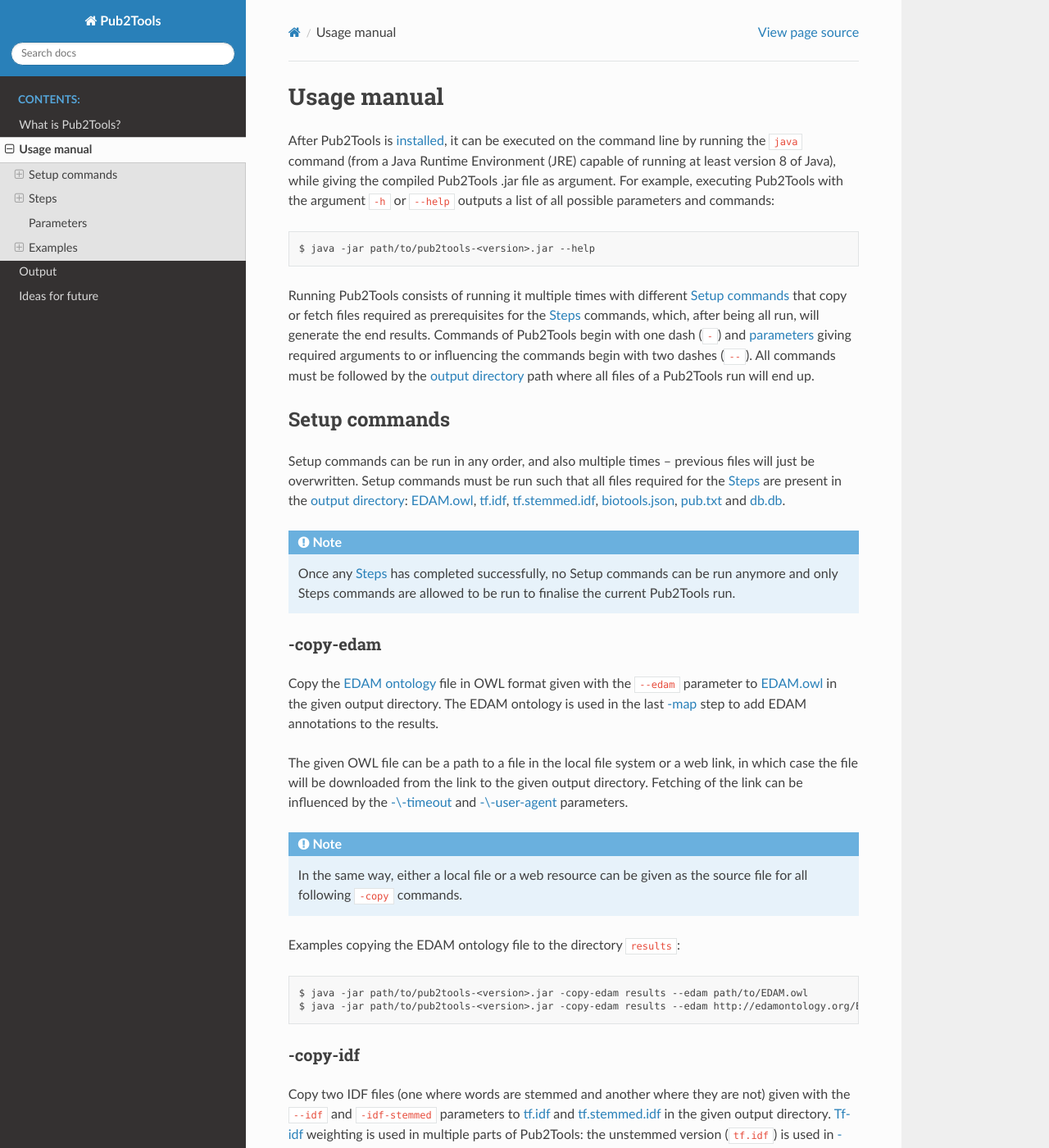
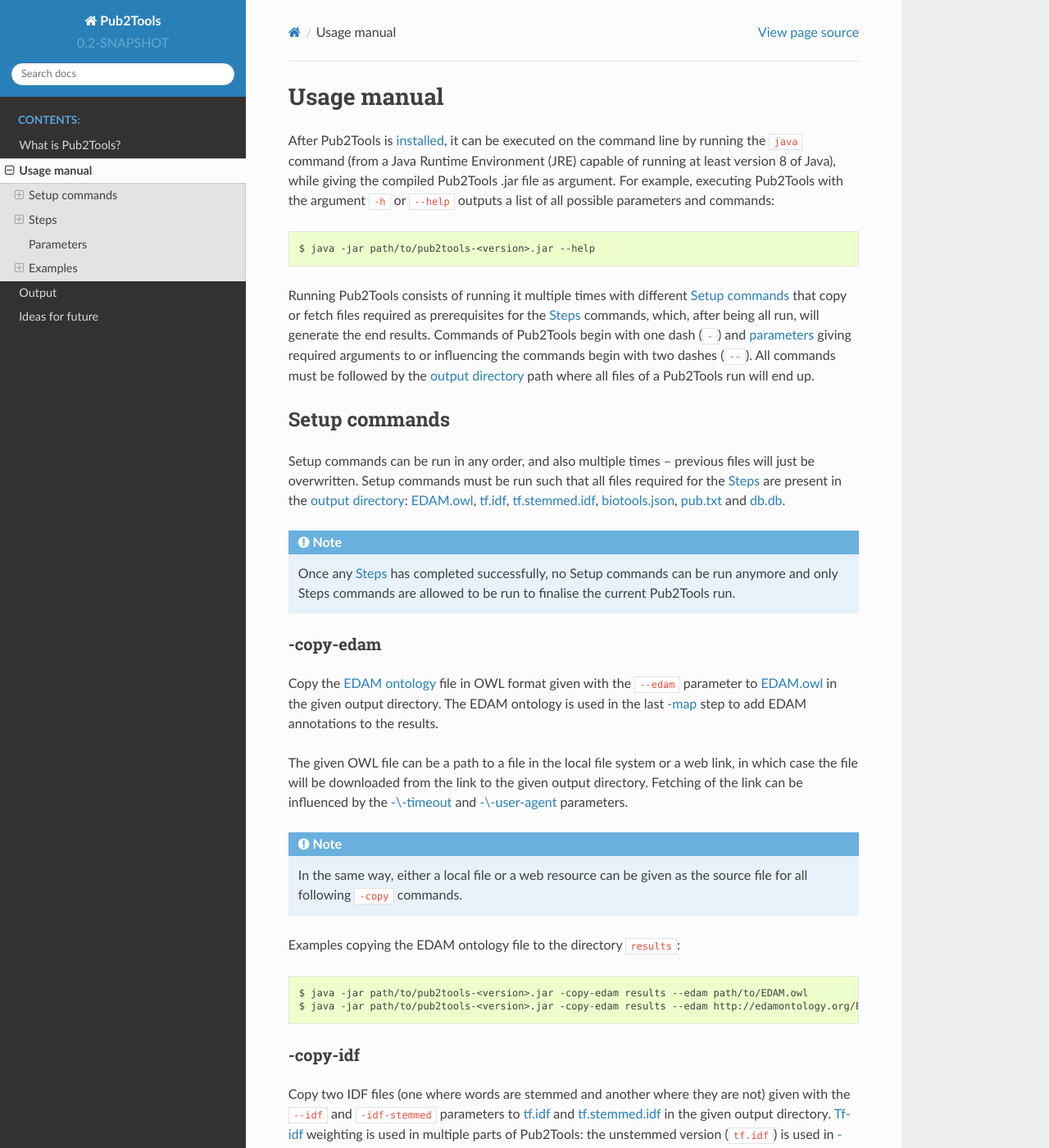
Before and after one commit to bio-tools/pub2tools, a Sphinx documentation site: the page built from docs/usage.rst, in a window 1280 px wide and 1400 px high. Shown: the whole window at 82% size. Built offline with Sphinx 7.4.7 and the Read the Docs theme 2.0.0, drawn with Linux system fonts in a browser that asks for light colours.

Commit message:
update docs

```diff
--- a/docs/conf.py
+++ b/docs/conf.py
@@ -1,60 +1,14 @@
 # Configuration file for the Sphinx documentation builder.
-#
-# This file only contains a selection of the most common options. For a full
-# list see the documentation:
 # http://www.sphinx-doc.org/en/master/config
 
+project = 'Pub2Tools'
+author = 'Erik Jaaniso'
+copyright = '2018-2019, Erik Jaaniso'
+version = '0.2-SNAPSHOT'
+release = '0.2-SNAPSHOT'
 
-# https://github.com/readthedocs/readthedocs.org/issues/2569
 master_doc = 'index'
-
-
-# -- Path setup --------------------------------------------------------------
-
-# If extensions (or modules to document with autodoc) are in another directory,
-# add these directories to sys.path here. If the directory is relative to the
-# documentation root, use os.path.abspath to make it absolute, like shown here.
-#
-# import os
-# import sys
-# sys.path.insert(0, os.path.abspath('.'))
-
-
-# -- Project information -----------------------------------------------------
-
-project = 'Pub2Tools'
-copyright = '2018-2019, Erik Jaaniso'
-author = 'Erik Jaaniso'
-
-# The full version, including alpha/beta/rc tags
-release = '0.2'
-
-
-# -- General configuration ---------------------------------------------------
-
-# Add any Sphinx extension module names here, as strings. They can be
-# extensions coming with Sphinx (named 'sphinx.ext.*') or your custom
-# ones.
-extensions = [
-]
-
-# Add any paths that contain templates here, relative to this directory.
-templates_path = ['_templates']
-
-# List of patterns, relative to source directory, that match files and
-# directories to ignore when looking for source files.
-# This pattern also affects html_static_path and html_extra_path.
 exclude_patterns = ['_build', 'Thumbs.db', '.DS_Store']
 
-
-# -- Options for HTML output -------------------------------------------------
-
-# The theme to use for HTML and HTML Help pages.  See the documentation for
-# a list of builtin themes.
-#
 html_theme = "sphinx_rtd_theme"
-
-# Add any paths that contain custom static files (such as style sheets) here,
-# relative to this directory. They are copied after the builtin static files,
-# so a file named "default.css" will overwrite the builtin "default.css".
-#html_static_path = ['_static']
+pygments_style = 'sphinx'
--- a/docs/output.rst
+++ b/docs/output.rst
@@ -533,7 +533,7 @@
 
 As an example, consider the following new entry:
 
-.. code:: json
+.. code-block:: json
 
   {
     "name" : "PAWER",
--- a/docs/usage.rst
+++ b/docs/usage.rst
@@ -6,7 +6,7 @@
 
 After Pub2Tools is `installed <https://github.com/bio-tools/pub2tools/blob/master/INSTALL.md>`_, it can be executed on the command line by running the ``java`` command (from a Java Runtime Environment (JRE) capable of running at least version 8 of Java), while giving the compiled Pub2Tools .jar file as argument. For example, executing Pub2Tools with the argument ``-h`` or ``--help`` outputs a list of all possible parameters and commands:
 
-.. code:: bash
+.. code-block:: bash
 
   $ java -jar path/to/pub2tools-<version>.jar --help
 
@@ -38,7 +38,7 @@
 
 Examples copying the EDAM ontology file to the directory ``results``:
 
-.. code:: bash
+.. code-block:: bash
 
   $ java -jar path/to/pub2tools-<version>.jar -copy-edam results --edam path/to/EDAM.owl
   $ java -jar path/to/pub2tools-<version>.jar -copy-edam results --edam http://edamontology.org/EDAM.owl
@@ -54,7 +54,7 @@
 
 Example copying the (either downloaded or generated) IDF files from their location on local disk to the ``results`` directory:
 
-.. code:: bash
+.. code-block:: bash
 
   $ java -jar path/to/pub2tools-<version>.jar -copy-idf results --idf path/to/tf.idf --idf-stemmed path/to/tf.stemmed.idf
 
@@ -69,7 +69,7 @@
 
 Example fetching bio.tools content to the ``results`` directory:
 
-.. code:: bash
+.. code-block:: bash
 
   $ java -jar path/to/pub2tools-<version>.jar -get-biotools results
 
@@ -82,7 +82,7 @@
 
 Example copying bio.tools content to the ``results`` directory:
 
-.. code:: bash
+.. code-block:: bash
 
   $ java -jar path/to/pub2tools-<version>.jar -copy-biotools results --biotools path/to/biotools.json
 
@@ -140,14 +140,14 @@
 
 Two equivalent examples fetching all publication IDs for the month of August 2019 to the directory ``results``:
 
-.. code:: bash
+.. code-block:: bash
 
   $ java -jar path/to/pub2tools-<version>.jar -select-pub results --from 2019-08-01 --to 2019-08-31
   $ java -jar path/to/pub2tools-<version>.jar -select-pub results --month 2019-08
 
 Example selecting publication IDs from publications added to Europe PMC on the 23rd of August 2019:
 
-.. code:: bash
+.. code-block:: bash
 
   $ java -jar path/to/pub2tools-<version>.jar -select-pub results --day 2019-08-23
 
@@ -160,7 +160,7 @@
 
 Example copying the file containing publication IDs to the ``results`` directory:
 
-.. code:: bash
+.. code-block:: bash
 
   $ java -jar path/to/pub2tools-<version>.jar -copy-pub results --pub path/to/pub.txt
 
@@ -178,7 +178,7 @@
 
 Example initialising an empty database file to the ``results`` directory:
 
-.. code:: bash
+.. code-block:: bash
 
   $ java -jar path/to/pub2tools-<version>.jar -init-db results
 
@@ -191,7 +191,7 @@
 
 Example copying an existing database to the ``results`` directory:
 
-.. code:: bash
+.. code-block:: bash
 
   $ java -jar path/to/pub2tools-<version>.jar -copy-db results --db path/to/db.db
 
@@ -215,7 +215,7 @@
 
 Example of running the step with some non-default parameter values:
 
-.. code:: bash
+.. code-block:: bash
 
   $ java -jar path/to/pub2tools-<version>.jar -fetch-pub results --timeout 30000 --journalsYaml fixes.yaml --fetcher-threads 16
 
@@ -264,7 +264,7 @@
 
 Example of running the step:
 
-.. code:: bash
+.. code-block:: bash
 
   $ java -jar path/to/pub2tools-<version>.jar -pass1 results
 
@@ -279,7 +279,7 @@
 
 Example of running the step with some non-default parameter values:
 
-.. code:: bash
+.. code-block:: bash
 
   $ java -jar path/to/pub2tools-<version>.jar -fetch-web results --timeout 30000 --webpagesYaml fixes.yaml --fetcher-threads 16
 
@@ -402,7 +402,7 @@
 
 Example of running the step:
 
-.. code:: bash
+.. code-block:: bash
 
   $ java -jar path/to/pub2tools-<version>.jar -pass2 results
 
@@ -421,7 +421,7 @@
 
 Example of running the step with some non-default parameter values:
 
-.. code:: bash
+.. code-block:: bash
 
   $ java -jar path/to/pub2tools-<version>.jar -map results --stemming false --branches topic operation data format --matches 5 --mapper-threads 8
 
@@ -440,7 +440,7 @@
 
 An example of running the command:
 
-.. code:: bash
+.. code-block:: bash
 
   $ java -jar path/to/pub2tools-<version>.jar -all results --edam http://edamontology.org/EDAM.owl --idf https://github.com/edamontology/edammap/raw/master/doc/biotools.idf --idf-stemmed https://github.com/edamontology/edammap/raw/master/doc/biotools.stemmed.idf --month 2019-08
 
@@ -457,7 +457,7 @@
 
 An example of running the command:
 
-.. code:: bash
+.. code-block:: bash
 
   $ java -jar path/to/pub2tools-<version>.jar -resume results
 
@@ -502,7 +502,7 @@
 
 A quickstart example for August 2019, where the EDAM ontology and IDF files and the entire content of bio.tools are downloaded from the web and there are no deviations from default values in any of the steps, is the following:
 
-.. code:: bash
+.. code-block:: bash
 
   $ java -jar path/to/pub2tools-<version>.jar -all results \
   --edam http://edamontology.org/EDAM.owl \
@@ -512,7 +512,7 @@
 
 The next example executes each individual setup and step command from start to final results, while changing some default values:
 
-.. code:: bash
+.. code-block:: bash
 
   # The EDAM ontology was previously downloaded to the local file system
   # to path/to/EDAM.owl and is copied from there to results/EDAM.owl
@@ -555,7 +555,7 @@
 
 The following example is equivalent with the previous one, just all commands have been replaced with one `-all`_ command:
 
-.. code:: bash
+.. code-block:: bash
 
   $ java -jar path/to/pub2tools-<version>.jar -all results \
   --edam path/to/EDAM.owl --idf path/to/tf.idf \
@@ -567,7 +567,7 @@
 
 All files of the setup can be obtained through some external means and simply copied to the output directory ``results``:
 
-.. code:: bash
+.. code-block:: bash
 
   # Copy a previously downloaded EDAM ontology to the output directory
   $ java -jar path/to/pub2tools-<version>.jar -copy-edam results \
@@ -598,7 +598,7 @@
 
 The following `-all`_ command is equivalent to the previous list of commands:
 
-.. code:: bash
+.. code-block:: bash
 
   $ java -jar path/to/pub2tools-<version>.jar -all results \
   --edam path/to/EDAM.owl --idf path/to/tf.idf --idf-stemmed \
@@ -616,7 +616,7 @@
 
 When fetching publications and web pages, some resources might be temporarily down. So for slightly better results, one option could be to wait a few days after an initial fetch and hope that a few extra resources would be available then. Due to PubFetcher's logic, publications and web pages that were successfully fetched in full the first time, are not retried during refetching:
 
-.. code:: bash
+.. code-block:: bash
 
   $ java -jar path/to/pub2tools-<version>.jar -fetch-pub results
   $ java -jar path/to/pub2tools-<version>.jar -pass1 results
@@ -630,7 +630,7 @@
 
 To run all steps again after the wait, another option would be to just use the `-resume`_ command after removing :ref:`step.txt <step_txt>`:
 
-.. code:: bash
+.. code-block:: bash
 
   $ java -jar path/to/pub2tools-<version>.jar -fetch-pub results
   $ java -jar path/to/pub2tools-<version>.jar -pass1 results
@@ -659,7 +659,7 @@
 
 Running Pub2Tools on existing bio.tools content can be done in the following way (needs `EDAMmap-Util <https://github.com/edamontology/edammap/wiki/manual#util>`_ from EDAMmap_):
 
-.. code:: bash
+.. code-block:: bash
 
   # Download all bio.tools content to biotools.json
   $ java -jar path/to/edammap-util-<version>.jar -biotools-full biotools.json
```
